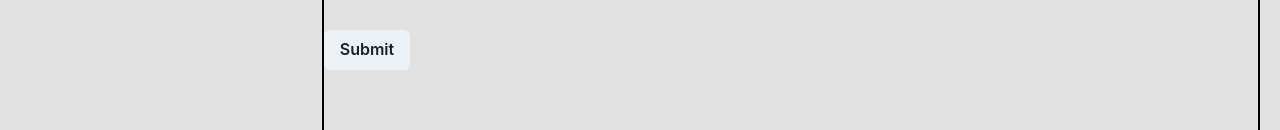
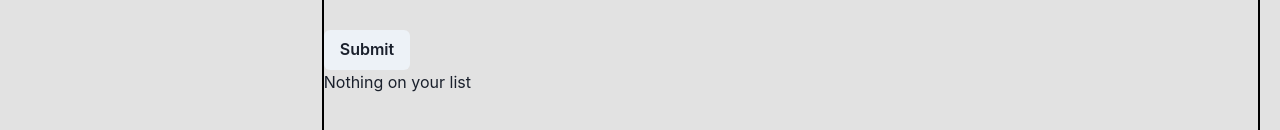
Before and after one commit to Erick-Bravo/tech_helper, a React (Create React App) app: page / in a window 1280 px wide. Shown: the part 348-478 px from the top of the page. Built offline with nearby package versions, Linux system fonts and the light colour scheme.

Commit message:
toDoList showing

```diff
--- a/src/components/Links_HTP/OldAssModel.tsx
+++ b/src/components/Links_HTP/OldAssModel.tsx
@@ -107,7 +107,6 @@ const OldAssModel = () => {
           )}
         </Flex>
       </Flex>
-      <Text>Test</Text>
     </>
   );
 };
--- a/src/components/Links_Home/ToDo.tsx
+++ b/src/components/Links_Home/ToDo.tsx
@@ -5,6 +5,8 @@ import {
   Box,
   Button,
   Textarea,
+  Flex,
+  Text,
 } from "@chakra-ui/react";
 import { useEffect, useState } from "react";
 
@@ -14,18 +16,17 @@ const ToDo = () => {
   const [name, setName] = useState("");
   const [ticket, setTicket] = useState("");
   const [description, setDescription] = useState("");
-  const [toDoList, setToDoList] = useState([]);
+  const [toDoList, setToDoList] = useState<
+    { name: string; ticket: string; description: string }[]
+  >([]); //Note: type checking in useState was needed to prevent the "never[]" error.
 
   const localGet = localStorage.getItem("toDoList");
-  // console.log(localGet)
-
   useEffect(() => {
     if (localGet !== null) {
       setToDoList(JSON.parse(localGet));
+      console.log(toDoList);
     }
   }, []);
-
-  console.log(toDoList)
 
   const newList: { name: string; ticket: string; description: string }[] = [
     {
@@ -67,9 +68,28 @@ const ToDo = () => {
           value={description}
         />
       </FormControl>
+
       <Button mt="30px" onClick={handleNewSubmit}>
         Submit
       </Button>
+
+      <Flex w="100%">
+        {toDoList.length > 0 ? (
+          toDoList.map((item, i) => {
+            return (
+              <Flex key={i} flexDir="column" ml="40px" mt="20px">
+                <Text fontSize="25px">{item.name}</Text>
+                <Text fontSize="25px">{item.ticket}</Text>
+                <Text fontSize="15px" mt="10px">
+                  {item.description}
+                </Text>
+              </Flex>
+            );
+          })
+        ) : (
+          <Box>Nothing on your list</Box>
+        )}
+      </Flex>
     </Box>
   );
 };
```
